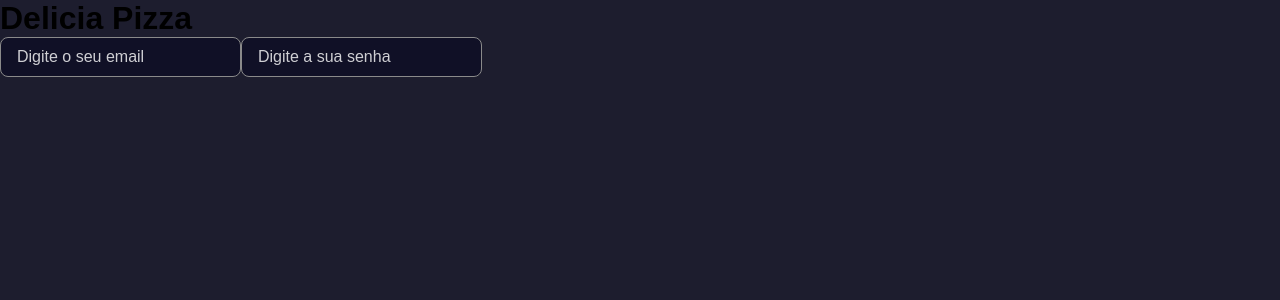
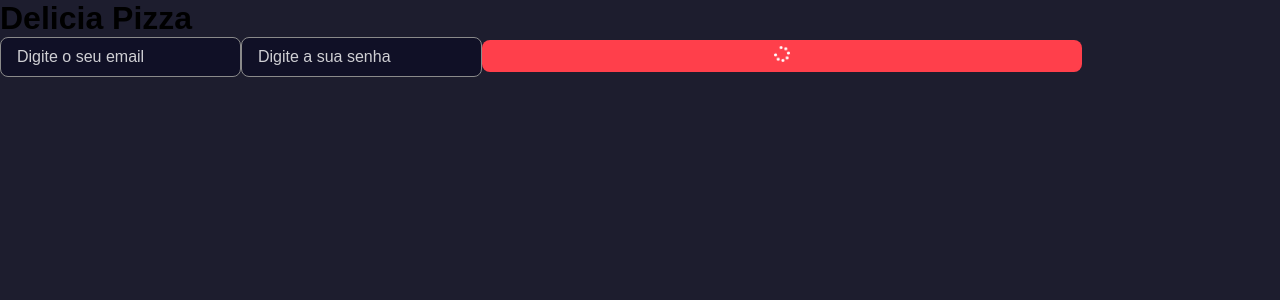
Before and after one commit to Thiagooffice/Pizzaria-Frontend, a Next.js app: page / in a window 1280 px wide. Shown: the top 300 px of the page. Built offline with nearby package versions, Linux system fonts and the light colour scheme.

Commit message:
Componente button

```diff
--- a/package.json
+++ b/package.json
@@ -12,6 +12,7 @@
     "next": "12.1.6",
     "react": "18.1.0",
     "react-dom": "18.1.0",
+    "react-icons": "^4.3.1",
     "sass": "^1.52.1"
   },
   "devDependencies": {
--- /dev/null
+++ b/src/components/ui/Button/index.tsx
@@ -0,0 +1,25 @@
+import styles from './styles.module.scss'
+import { ReactNode, ButtonHTMLAttributes } from 'react'
+import { FaSpinner } from 'react-icons/fa'
+
+interface ButtonProps extends ButtonHTMLAttributes<HTMLButtonElement>{
+    loading?: boolean
+    children: ReactNode
+}
+
+export default function Button({children, loading, ...rest}: ButtonProps){
+    return(
+        <button
+        className={styles.button}
+        disabled={loading}
+        {...rest}
+        >
+            {loading ? (
+                <FaSpinner color="#fff" size={16}/>
+            ): (
+                <a className={styles.buttonText}>{children}
+                </a>
+            )}
+        </button>
+    )
+}
--- /dev/null
+++ b/src/components/ui/Button/styles.module.scss
@@ -0,0 +1,32 @@
+.button{
+    min-width: 600px;
+    background-color: var(--red-900);
+    border: 0;
+    padding: 0.4rem;
+    color: var(--white);
+    border-radius: 0.5rem;
+    transition: filter 0.2s;
+
+    &[disabled]{
+        cursor: not-allowed;
+        svg{
+            animation: animate 1.8s infinite;
+        }
+    }
+
+    &:hover{
+        filter: brightness(1.08)
+    }
+}
+.buttonText{
+    color: var(--white);
+}
+
+@keyframes animate{
+    from{
+        transform: rotate(0deg);
+    }
+    to{
+        transform: rotate(360deg);
+    }
+}
--- a/src/pages/index.tsx
+++ b/src/pages/index.tsx
@@ -1,6 +1,9 @@
 import Head from "next/head"
 import styles from '../../styles/home.module.scss'
+
+//components
 import Input from "../components/ui/Input"
+import Button from "../components/ui/Button"
 
 export default function Home() {
   return (
@@ -25,6 +28,11 @@
             type="password"
             />
 
+            <Button
+            type="button"
+            loading={true}>
+              Cadastrar
+            </Button>
 
           </form>
         </div>
```
Also changed, not shown: 1 other file (tests, documents, lock files or other folders).
